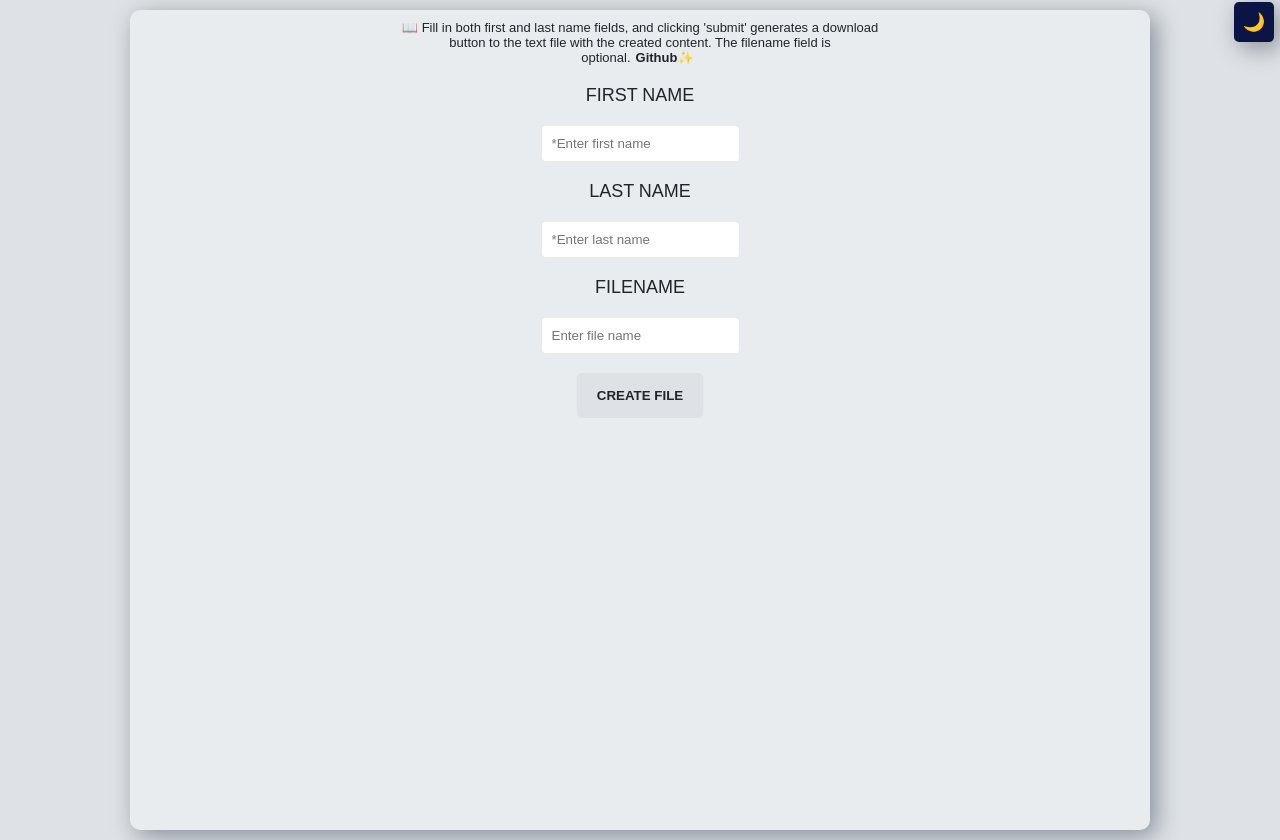
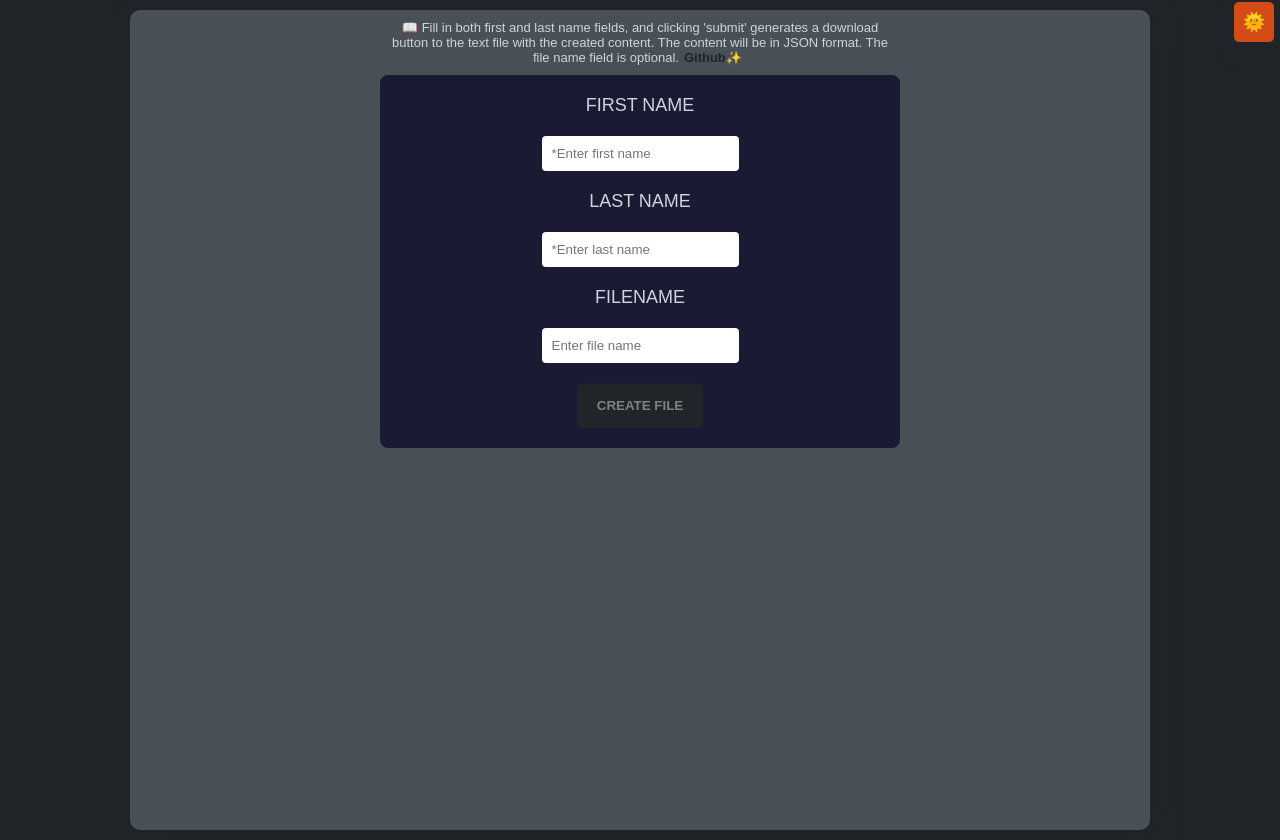
Before and after one commit to YutaMoriJP/Download-Generated-Text-File, a React (Create React App) app: page / in a window 1280 px wide. Built offline with nearby package versions, Linux system fonts and the light colour scheme.

Commit message:
styling updates

```diff
--- a/src/components/Download.js
+++ b/src/components/Download.js
@@ -13,6 +13,15 @@ const reducer = (state, action) => {
       throw new Error("invalid case");
   }
 };
+
+/**
+ *
+ * @param {string | object} url - it can either be a blob object that can be converted to an object URL with URL.createObjectURL, or the URL of the resource that needs to be downloaded
+ * @param {string} download - the desired file name. If nothing is passed, then the default value 'file' will be used
+ * @param {function} onOpen - state setter function that updates the open state to true, which opens up a notification message like 'Ready to download'
+ * onOpen is called after object URL is created in useEffect
+ * @returns {element} download UI is rendered by <Download/>
+ */
 
 const Download = ({ url = "", download = "file", onOpen }) => {
   const [{ status, error, href }, dispatch] = useReducer(reducer, {
@@ -86,8 +95,13 @@ const Download = ({ url = "", download = "file", onOpen }) => {
         <p>{error.message || "Something went wrong"}</p>
       )}
       {status === "resolved" && (
-        <Link href={href} download={download || "file"} onClick={handleClick}>
-          DOWNLOAD - {download || "file"}.txt
+        <Link
+          href={href}
+          download={download || "file"}
+          onClick={handleClick}
+          className="theme"
+        >
+          Download - {download || "file"}.txt
         </Link>
       )}
     </>
--- a/src/components/Form.js
+++ b/src/components/Form.js
@@ -50,8 +50,8 @@ const Form = () => {
     <>
       <Error>
         Fill in both first and last name fields, and clicking 'submit' generates
-        a download button to the text file with the created content. The
-        filename field is optional.
+        a download button to the text file with the created content. The content
+        will be in JSON format. The file name field is optional.
         <Link
           github
           href="https://github.com/YutaMoriJP/Download-Generated-Text-File"
@@ -62,7 +62,7 @@ const Form = () => {
         </Link>
       </Error>
 
-      <Formstyled onSubmit={handleSubmit}>
+      <Formstyled onSubmit={handleSubmit} className="theme">
         <Input
           htmlFor="FIRST NAME"
           placeholder="*Enter first name"
--- a/src/components/Input.js
+++ b/src/components/Input.js
@@ -4,7 +4,7 @@ import InputStyled from "../styles/Input";
 const Input = ({ htmlFor, ...rest }) => {
   return (
     <>
-      <label id={htmlFor}>{htmlFor}</label>
+      <label htmlFor={htmlFor}>{htmlFor}</label>
       <InputStyled id={htmlFor} {...rest} />
     </>
   );
--- a/src/components/Theme.js
+++ b/src/components/Theme.js
@@ -2,7 +2,7 @@ import React from "react";
 import Button from "../styles/Button";
 
 const Theme = () => {
-  const [theme, setTheme] = React.useState("light");
+  const [theme, setTheme] = React.useState("dark");
   React.useEffect(() => {
     document.body.dataset.theme = theme;
     document.getElementById("main-container").dataset.theme = theme;
--- a/src/styles/Form.js
+++ b/src/styles/Form.js
@@ -4,7 +4,11 @@ const Form = styled.form`
   display: flex;
   flex-direction: column;
   align-items: center;
+  border-radius: 8px;
   padding: 10px;
+  width: 80%;
+  margin: var(--size) auto;
+  max-width: 500px;
   > * {
     margin: var(--size);
   }
--- a/src/styles/Globals.js
+++ b/src/styles/Globals.js
@@ -8,7 +8,7 @@ const Global = createGlobalStyle`
         font-family: Arial, Helvetica, sans-serif;
         font-size: 14px;
         --bg-dark: #212529;
-        --bg-light: #dee2e6;
+        --bg-light: #ced4da;
         --bg-dark-container: #495057;
         --bg-light-container: #f1f3f5;
         --size: 5px;
@@ -24,9 +24,17 @@ const Global = createGlobalStyle`
     body {
         text-align:center
     }
+    button[disabled] {
+        color: grey!important;
+    }
     body[data-theme='dark']{
         background: var(--bg-dark);
         color: var(--bg-light);
+        form[class~='theme'] {
+            background: #1b1a34;
+            box-shadow: 5px 5px 25px #495057;
+
+        }
         button[class~='basic'] {
             background: var(--bg-dark);
             color: var(--bg-light)
@@ -44,12 +52,20 @@ const Global = createGlobalStyle`
         }
 
         a {
-            color: var(--bg-light);
+            color: var(--bg-dark);
+         }
+        a[class~='theme'] {
+            color:var(--bg-dark);
+            background: var(--bg-light);
         }
     }
     body[data-theme='light'] {
         background: var(--bg-light);
         color:var(--bg-dark);
+        form[class~='theme'] {
+            background: #9775fa;
+            box-shadow: 5px 5px 25px #868e96;
+        }
         button[class~='basic'] {
             background: var(--bg-light);
             color: var(--bg-dark)
@@ -65,7 +81,12 @@ const Global = createGlobalStyle`
             }
 
          }
-         a{color:var(--bg-dark)}
+         a{
+             }
+        a[class~='theme'] {
+            color:var(--bg-light);
+            background: var(--bg-dark);
+        }
 
     }
     div [data-theme="light"] {
--- a/src/styles/Link.js
+++ b/src/styles/Link.js
@@ -3,6 +3,7 @@ import styled, { css } from "styled-components";
 const Link = styled.a`
   text-decoration: 0;
   padding: 5px;
+  font-weight: 500;
   :hover {
     text-decoration: underline;
   }
@@ -17,6 +18,11 @@ const Link = styled.a`
   ${props =>
     props.download &&
     css`
+      border-radius: 5px;
+      padding: 10px;
+      :active {
+        transform: scale(0.9);
+      }
       ::after {
         content: " 💾";
       }
```
